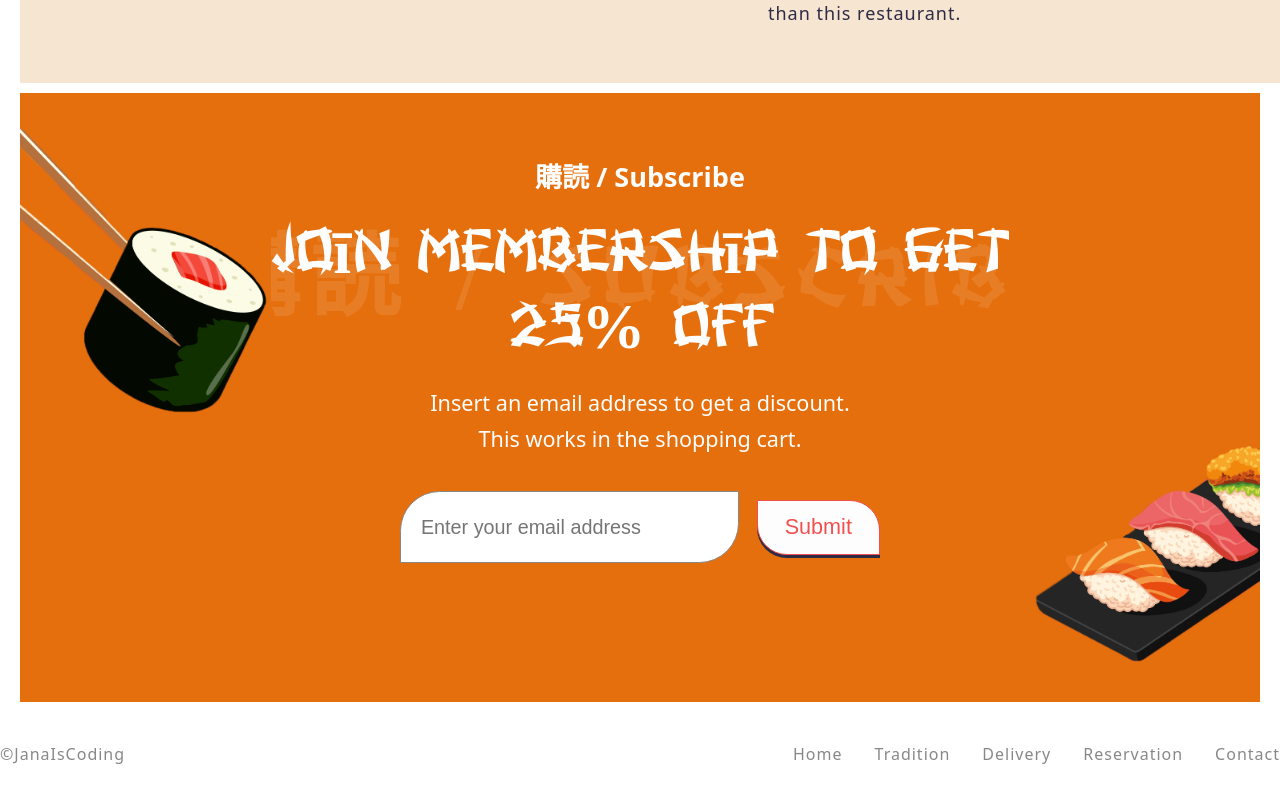
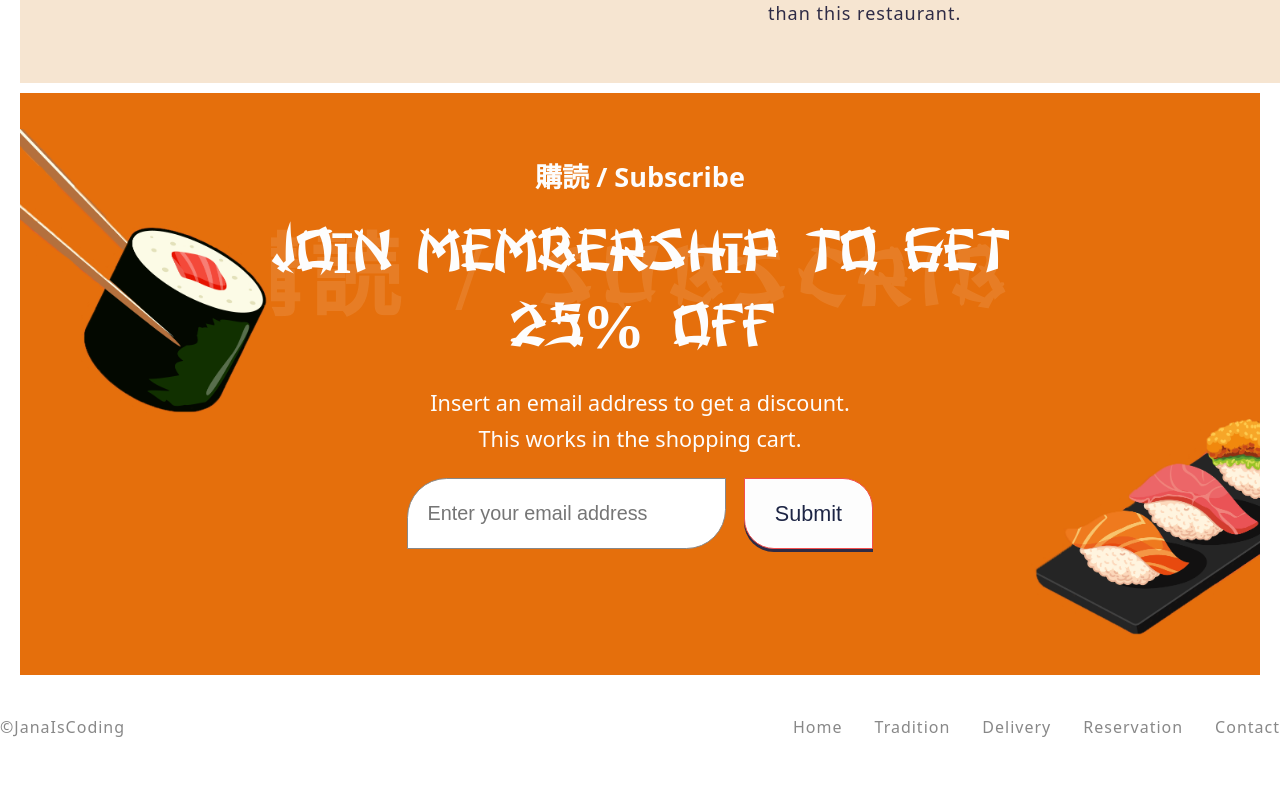
Before and after one commit to janaiscoding/shopping-cart, a React (Create React App) app: page / in a window 1280 px wide. Shown: the part 3883-4669 px from the top of the page. After the commit the page ends 4642 px from the top, so only its background shows below. Built offline with nearby package versions, Linux system fonts and the light colour scheme.

Commit message:
Restyle submit subscription button

```diff
--- a/src/pages/Subscribe.js
+++ b/src/pages/Subscribe.js
@@ -71,7 +71,7 @@ const Subscribe = ({ applyDiscount }) => {
             value={email}
             onChange={(e) => setEmail(e.target.value)}
           />
-          <button type="submit" className="products-go-to-cart-button">
+          <button type="submit" className="subscribe-button">
             Submit
           </button>
         </form>
--- a/src/styles/styles.css
+++ b/src/styles/styles.css
@@ -56,13 +56,15 @@ button.section-button,
 .order-button,
 .products-go-to-cart-button,
 .contact-button,
-.place-order {
+.place-order,
+.subscribe-button {
   box-shadow: 0 3px var(--main-blue);
 }
 button.section-button:active,
 .order-button:active,
 .products-go-to-cart-button:active,
-.place-order:active {
+.place-order:active,
+.subscribe-button:active {
   transform: scale(1.01);
   box-shadow: 0 2px var(--main-blue);
   transform: translateY(4px);
--- a/src/styles/subscribe.css
+++ b/src/styles/subscribe.css
@@ -1,5 +1,5 @@
 #subscribe-email {
-  width: 15em;
+  width: 14em;
   border-radius: 2em 0em;
   text-align: left;
   padding: 1em;
@@ -11,6 +11,17 @@
   margin-bottom:5em;
   align-items: center;
 }
+.subscribe-button{
+  color: var(--secondary-blue);
+  background-color: var(--main-white);
+  padding: 1em;
+  width: 6em;
+  font-size: 1.2em;
+  display: inline-block;
+  border-radius: 0px 30px;
+  border: 1px solid var(--main-pink);
+}
+
 .subscribe-text {
   color: var(--secondary-blue);
 }
```
